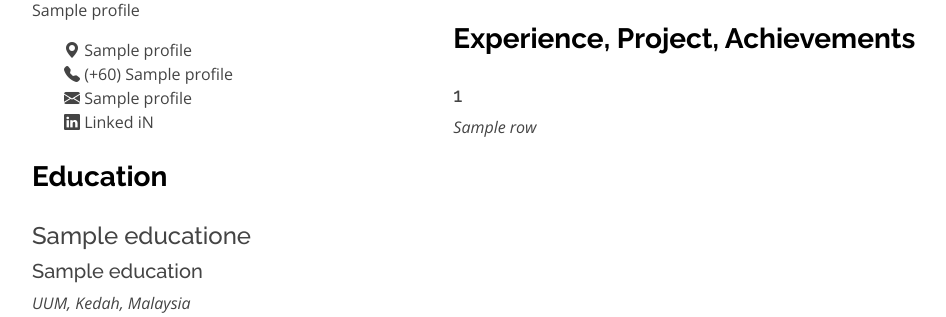
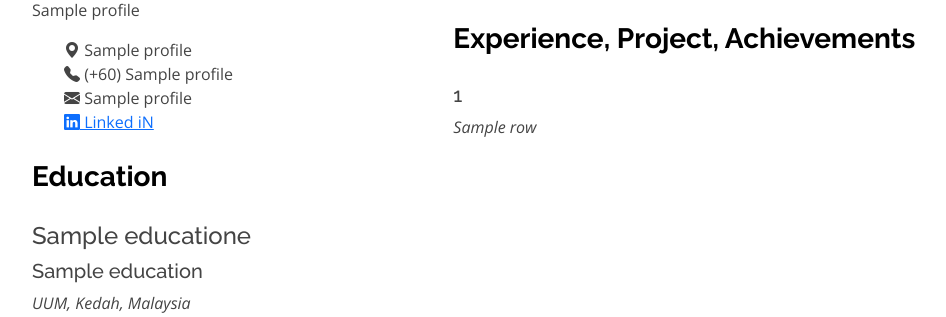
Before and after one commit to yliawt/4Owlz, a Python web app: template templates/resume.html in a window 1280 px wide. Shown: the part 1292-1609 px from the top of the page, without its empty margins (18-964 px from the left). Run offline with Jinja, Linux system fonts and the light colour scheme; the template is opened without the code that fills it: most values are stand-ins (such as "Sample title", 1, 10 or a date in 2020); some libraries are stand-ins or nearby versions.

Commit message:
Update resume.html

```diff
--- a/templates/resume.html
+++ b/templates/resume.html
@@ -63,7 +63,7 @@
                 <li><i class="bi bi-geo-alt-fill"></i> {{profile[2]}}</li>
                 <li><i class="bi bi-telephone-fill"></i> (+60) {{profile[3]}}</li>
                 <li><i class="bi bi-envelope-fill"></i> {{profile[4]}}</li>
-                <li><i class="bi bi-linkedin"></i> Linked iN</li>
+                <li><a href="{{profile[6]}}"><i class="bi bi-linkedin"></i> Linked iN</a></li>
 
 
               </ul>
```
